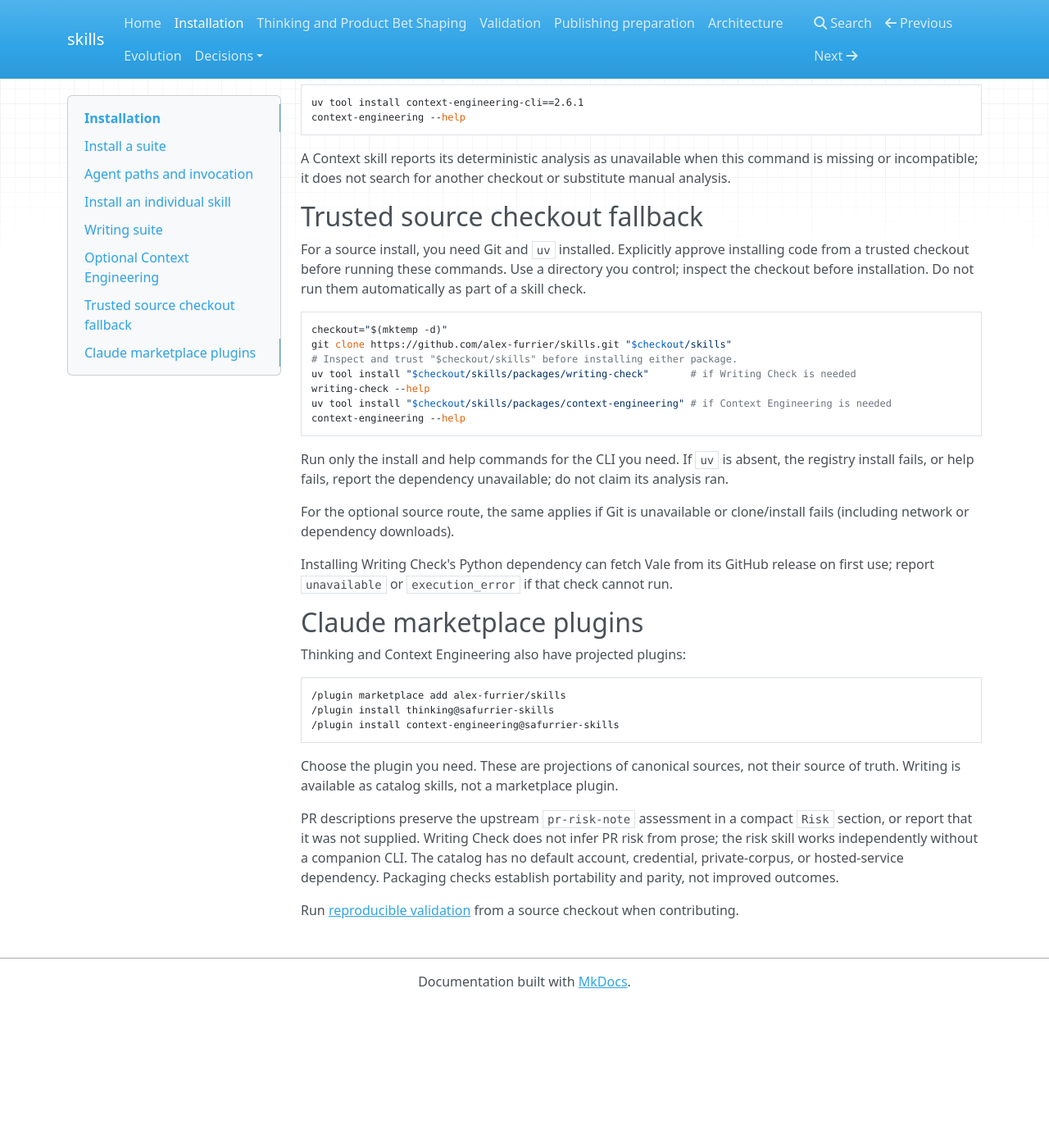
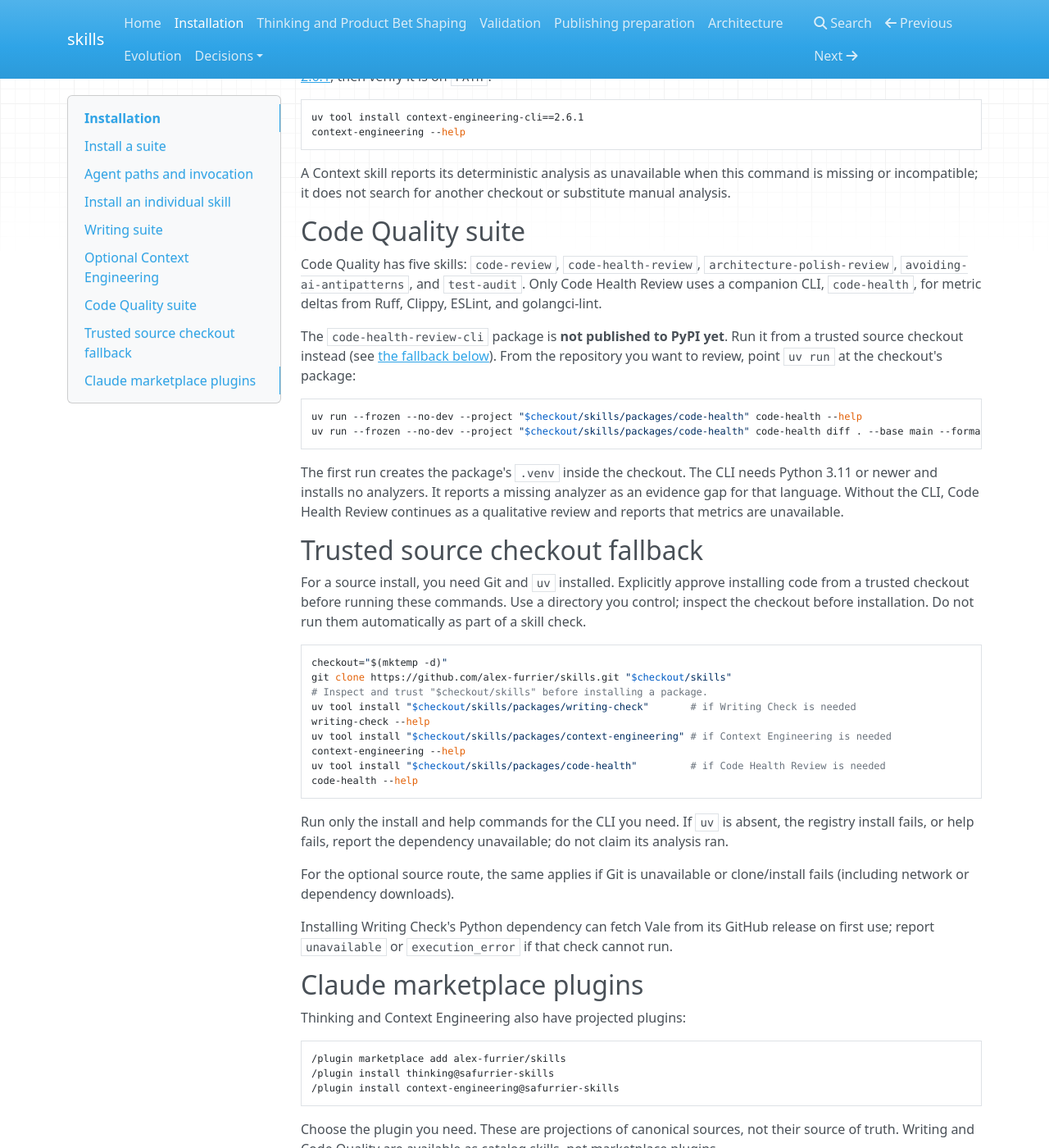
Before and after one commit to alex-furrier/skills, an MkDocs documentation site: the page built from docs/installation.md, in a window 1280 px wide and 1400 px high, scrolled down 1541 px. Shown: the whole window at 82% size. Built offline with MkDocs 1.6.1, drawn with Linux system fonts in a browser that asks for light colours; nearby versions of some CDN libraries; before the commit the page ends 2766 px from its top, so only the background shows below that; some of the changed text lies outside the part shown.

Commit message:
Document the code-quality suite
Add Code Quality to the README catalog and quick start, the installation
guide, the architecture page, and the changelog. State that the
code-health CLI is not on PyPI and runs from a trusted source checkout.

Clarify port-introduced wording in three skill passages without changing
review judgment. The code-health-review source-checkout command now points
uv at the catalog checkout instead of assuming the catalog is the current
directory.

````diff
--- a/docs/installation.md
+++ b/docs/installation.md
@@ -8,6 +8,7 @@ Use Node.js 22.20 or newer. Each command selects all skills in one canonical sui
 npx skills@1.7.4 install alex-furrier/skills/skills/thinking --skill '*'
 npx skills@1.7.4 install alex-furrier/skills/skills/writing --skill '*'
 npx skills@1.7.4 install alex-furrier/skills/skills/context-engineering --skill '*'
+npx skills@1.7.4 install alex-furrier/skills/skills/code-quality --skill '*'
 ```
 
 `install` is an alias for `add` in Skills CLI 1.7.4. The repository subdirectory
@@ -83,6 +84,19 @@ context-engineering --help
 
 A Context skill reports its deterministic analysis as unavailable when this command is missing or incompatible; it does not search for another checkout or substitute manual analysis.
 
+## Code Quality suite
+
+Code Quality has five skills: `code-review`, `code-health-review`, `architecture-polish-review`, `avoiding-ai-antipatterns`, and `test-audit`. Only Code Health Review uses a companion CLI, `code-health`, for metric deltas from Ruff, Clippy, ESLint, and golangci-lint.
+
+The `code-health-review-cli` package is **not published to PyPI yet**. Run it from a trusted source checkout instead (see [the fallback below](#trusted-source-checkout-fallback)). From the repository you want to review, point `uv run` at the checkout's package:
+
+```bash
+uv run --frozen --no-dev --project "$checkout/skills/packages/code-health" code-health --help
+uv run --frozen --no-dev --project "$checkout/skills/packages/code-health" code-health diff . --base main --format json
+```
+
+The first run creates the package's `.venv` inside the checkout. The CLI needs Python 3.11 or newer and installs no analyzers. It reports a missing analyzer as an evidence gap for that language. Without the CLI, Code Health Review continues as a qualitative review and reports that metrics are unavailable.
+
 ## Trusted source checkout fallback
 
 For a source install, you need Git and `uv` installed. Explicitly approve installing code from a trusted checkout before running these commands. Use a directory you control; inspect the checkout before installation. Do not run them automatically as part of a skill check.
@@ -90,11 +104,13 @@ For a source install, you need Git and `uv` installed. Explicitly approve instal
 ```bash
 checkout="$(mktemp -d)"
 git clone https://github.com/alex-furrier/skills.git "$checkout/skills"
-# Inspect and trust "$checkout/skills" before installing either package.
+# Inspect and trust "$checkout/skills" before installing a package.
 uv tool install "$checkout/skills/packages/writing-check"       # if Writing Check is needed
 writing-check --help
 uv tool install "$checkout/skills/packages/context-engineering" # if Context Engineering is needed
 context-engineering --help
+uv tool install "$checkout/skills/packages/code-health"         # if Code Health Review is needed
+code-health --help
 ```
 
 Run only the install and help commands for the CLI you need. If `uv` is absent, the registry install fails, or help fails, report the dependency unavailable; do not claim its analysis ran.
@@ -114,7 +130,7 @@ Thinking and Context Engineering also have projected plugins:
 ```
 
 Choose the plugin you need. These are projections of canonical sources, not their
-source of truth. Writing is available as catalog skills, not a marketplace plugin.
+source of truth. Writing and Code Quality are available as catalog skills, not marketplace plugins.
 
 PR descriptions preserve the upstream `pr-risk-note` assessment in a compact
 `Risk` section, or report that it was not supplied. Writing Check does not infer
````
Also changed, not shown: CHANGELOG.md (+12 -0 lines), README.md (+8 -4 lines), docs/architecture.md (+3 -3 lines), skills/code-quality/architecture-polish-review/SKILL.md (+1 -1 lines), skills/code-quality/code-health-review/SKILL.md (+6 -4 lines), skills/code-quality/code-review/references/proportional-review-selector.md (+3 -3 lines).
